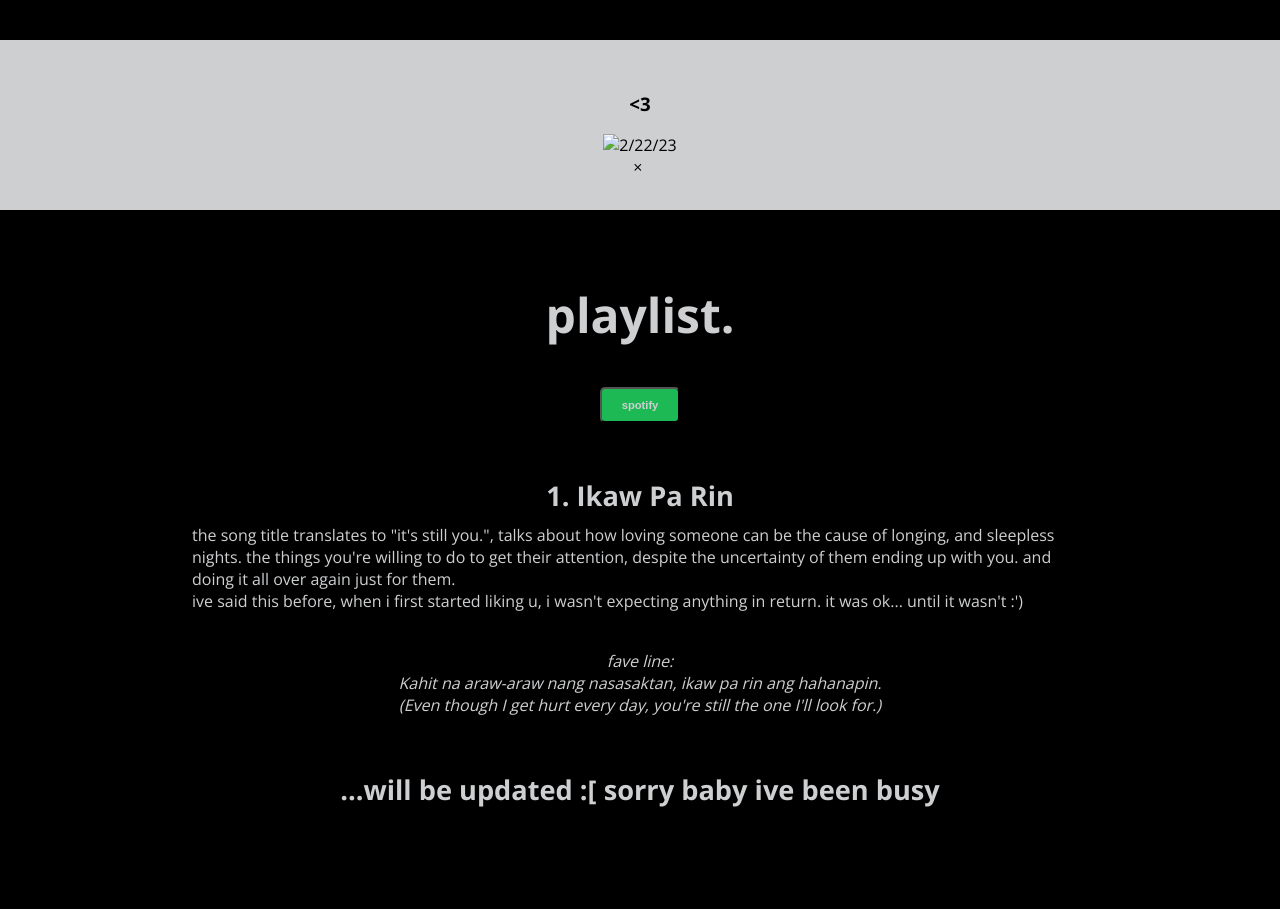
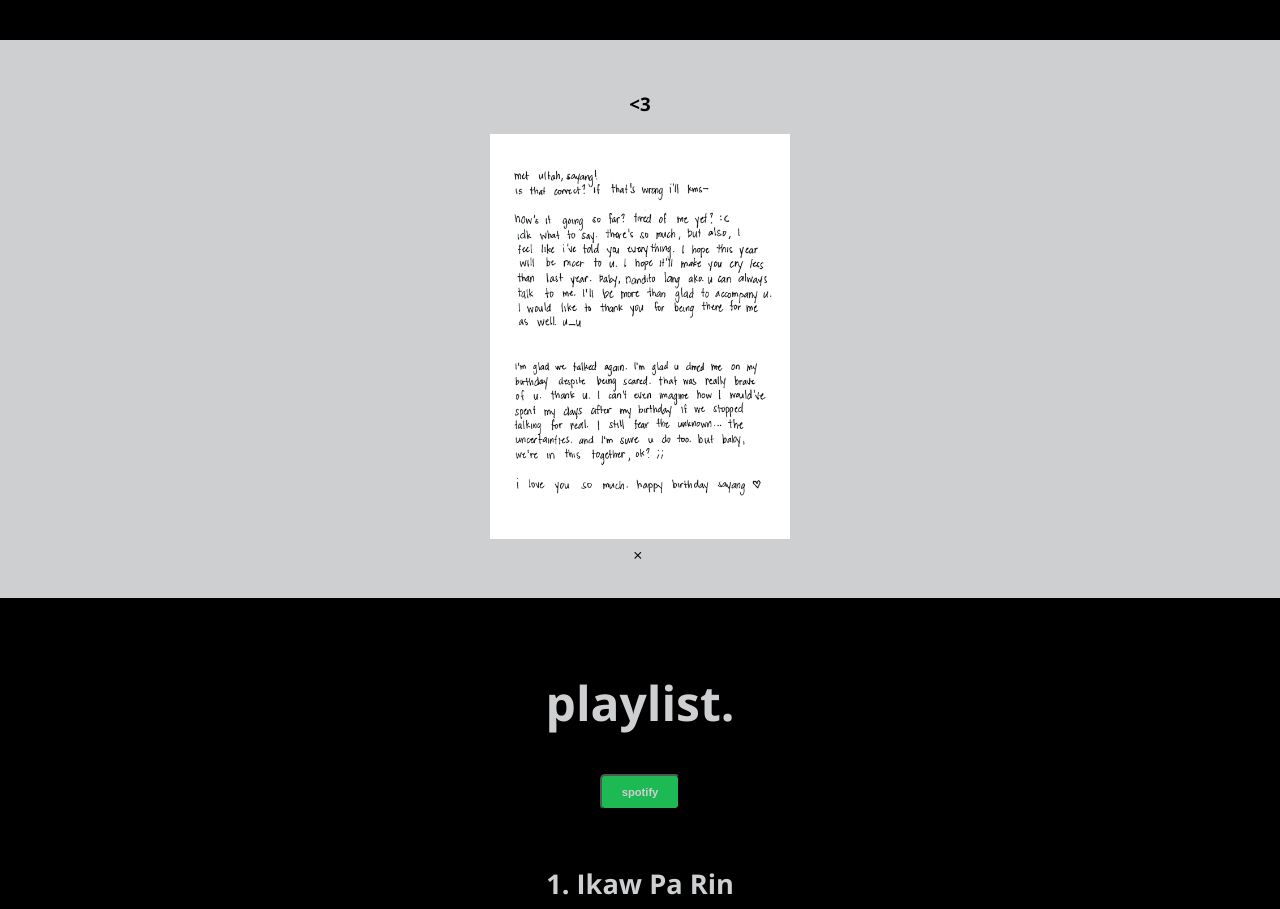
Before and after one commit to llamarocious/ranbday2023, a plain HTML site: page index.html in a window 1280 px wide. Shown: the part 860-1769 px from the top of the page. Drawn offline with nearby package versions, Linux system fonts and the light colour scheme.

Commit message:
Update index.html

```diff
--- a/index.html
+++ b/index.html
@@ -5,7 +5,7 @@
     <meta name="viewport" content="width=device-width, initial-scale=1">
     <link rel="stylesheet" href="style.css">
     <link href="https://fonts.googleapis.com/css2?family=Open+Sans:wght@300;400;600;700&display=swap" rel="stylesheet">
-    <link rel="icon" type="image/png" href="/img/hollow-heart.png">
+    <link rel="icon" type="image/png" href="/hollow-heart.png">
 
   </head>
   <body>
@@ -28,7 +28,7 @@
     <!-- Letter Section -->
     <section id="letter">
       <h3> <3 </h3>
-        <img id="myImg" src="img/bday-letter.jpg" alt="2/22/23" style="width:100%;max-width:300px">
+        <img id="myImg" src="/bday-letter.jpg" alt="2/22/23" style="width:100%;max-width:300px">
 
         <!-- The Modal -->
         <div id="myModal" class="modal">
```
